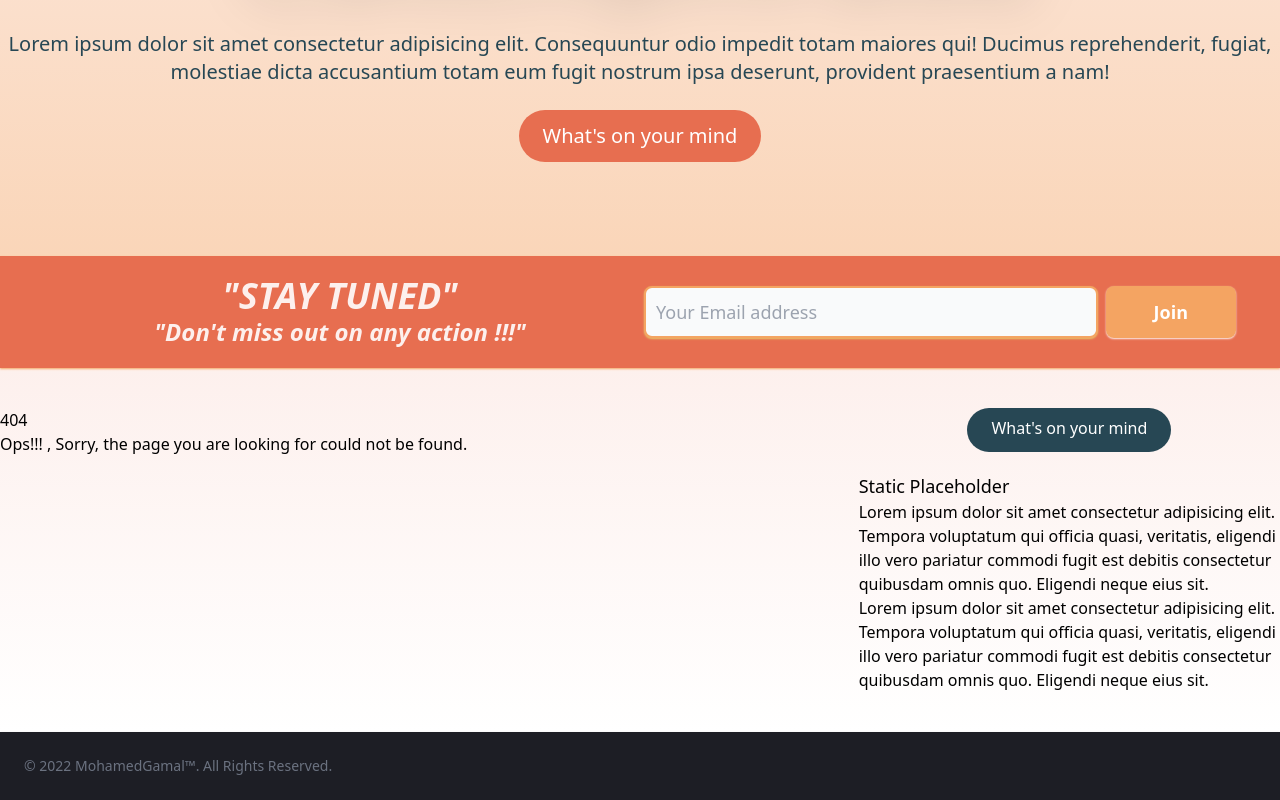
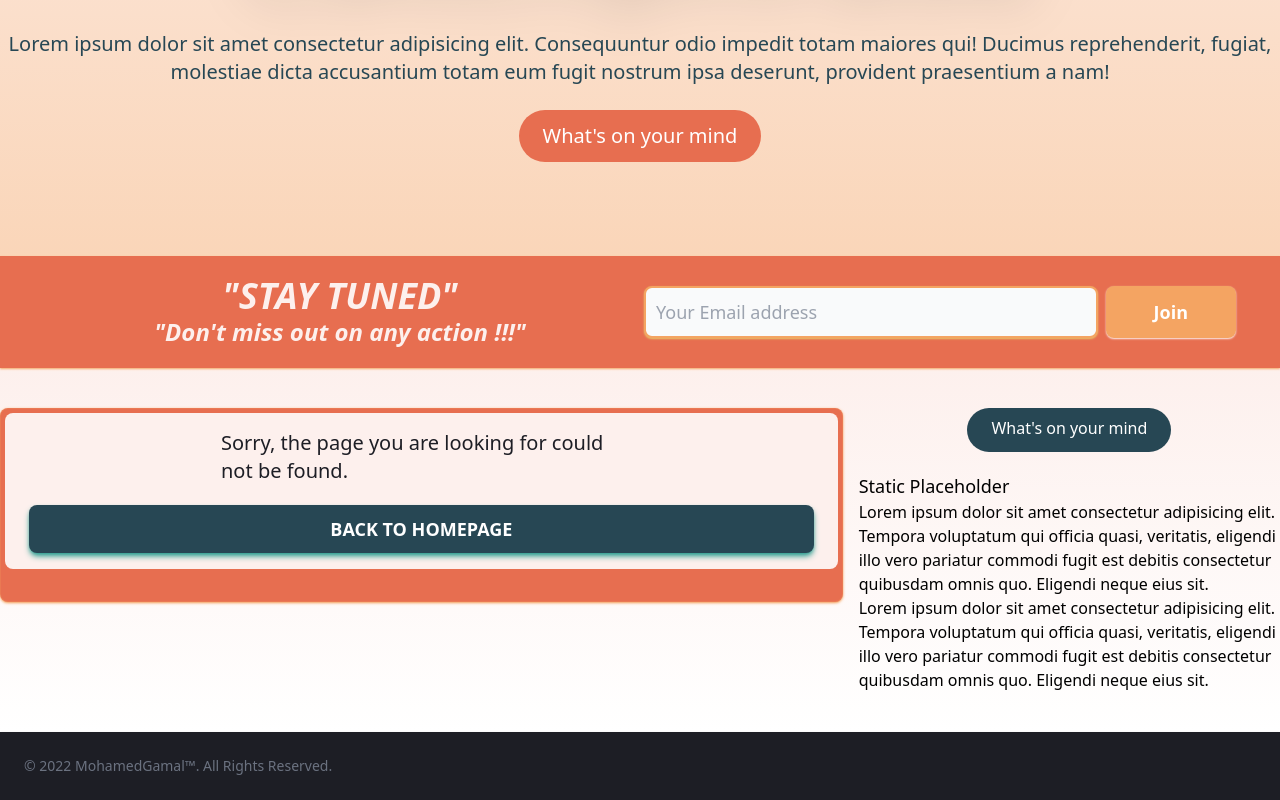
Before and after one commit to MohamedGamal-Dev/react-blog, a React (Vite) app: page /404 in a window 1280 px wide. Shown: the part 432-1232 px from the top of the page. Built offline with nearby package versions, Linux system fonts and the light colour scheme; data requests are answered from the project's data file.

Commit message:
Add initial styles to CatchAll page

```diff
--- a/src/layout/CatchAll.tsx
+++ b/src/layout/CatchAll.tsx
@@ -1,12 +1,20 @@
-import React from 'react';
+import { useNavigate, Link } from 'react-router-dom';
+import { CardFrame } from '../components';
+function CatchAll() {
+  // const navigate = useNavigate();
 
-function CatchAll() {
   return (
-    <div>
-      {'404'}
-      <br />
-      {'Ops!!! , Sorry, the page you are looking for could not be found.'}
-    </div>
+    <>
+      <CardFrame>
+        <div className="text-lg font-medium text-mgLight-neutral sm:px-10 lg:text-xl xl:px-48">
+          {'Sorry, the page you are looking for could not be found.'}
+        </div>
+
+        <button className="mt-5 w-full rounded-lg bg-mgLight-accent px-5 py-2.5 text-center text-lg font-bold text-white shadow-md shadow-mgLight-success hover:bg-mgLight-success hover:shadow-mgLight-accent  focus:outline-none">
+          <Link to={'/'}> BACK TO HOMEPAGE </Link>
+        </button>
+      </CardFrame>
+    </>
   );
 }
 
```
